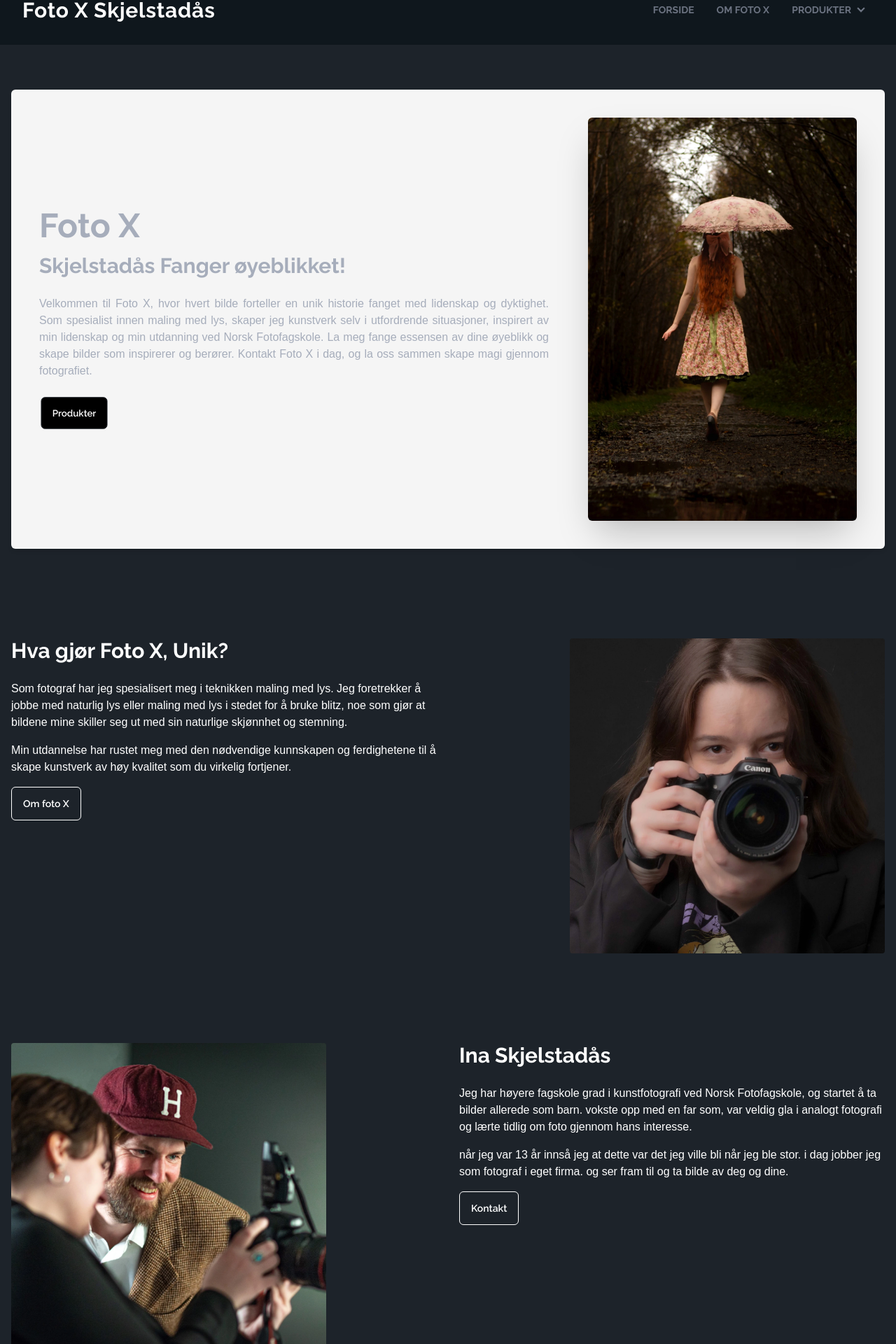
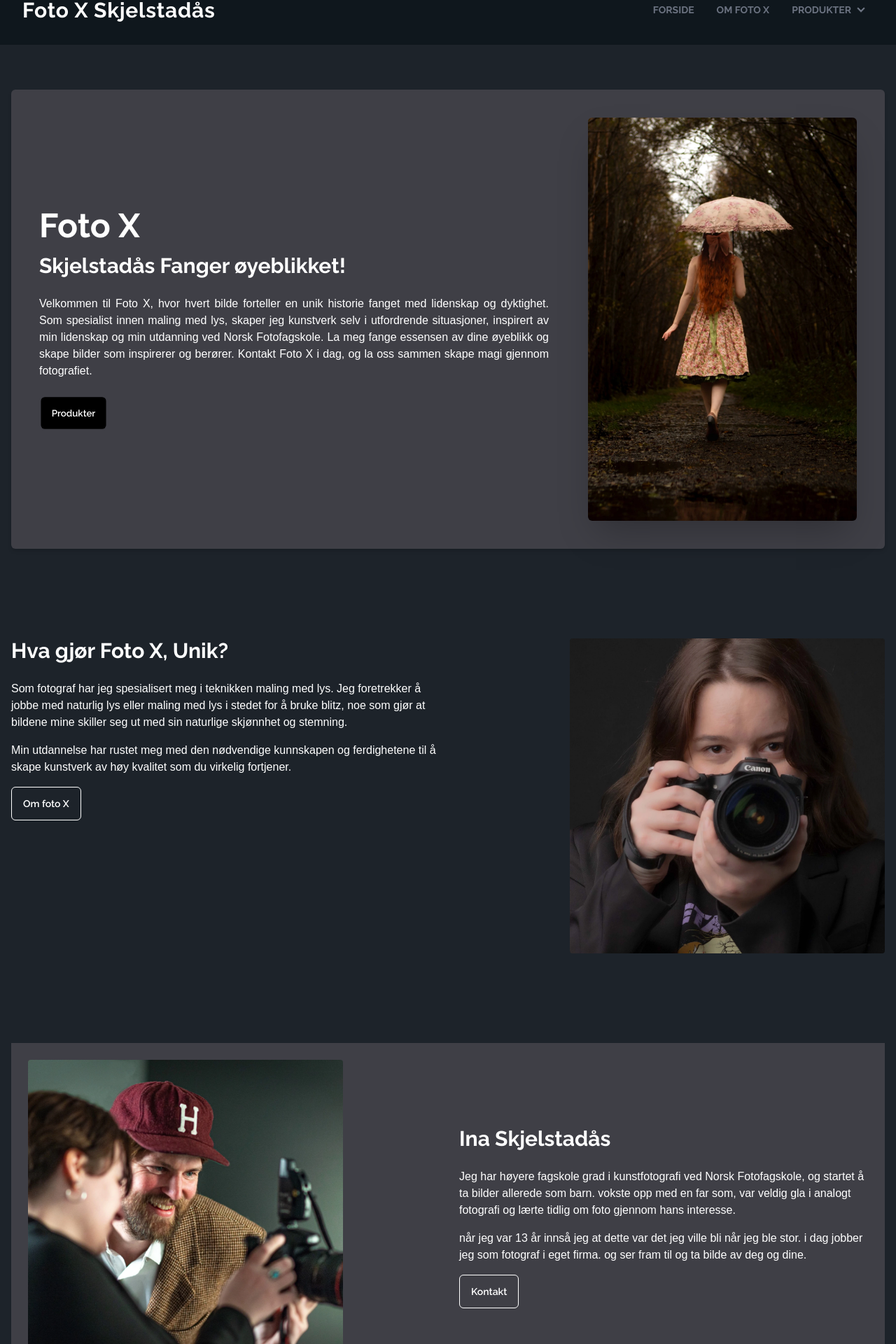
Before and after one commit to TorMagne/foto-x, a Vue app: page / in a window 1280 px wide. Shown: the part 36-1956 px from the top of the page at 70% size. Built offline with nearby package versions, Linux system fonts and the light colour scheme.

Commit message:
chore: Update HomeView styling and add new hero image

```diff
--- a/src/views/HomeView.vue
+++ b/src/views/HomeView.vue
@@ -1,10 +1,10 @@
 <template>
   <main class="container mx-auto mt-16 px-4">
     <section>
-      <div class="hero hidden rounded-md bg-[#f5f5f5] p-6 shadow-md md:block">
+      <div class="hero hidden rounded-md bg-zinc-700 p-6 shadow-md md:block">
         <div class="hero-content max-w-max flex-col justify-between lg:flex-row-reverse">
           <img src="../assets/images/header.jpg" class="max-w-sm rounded-md shadow-2xl" />
-          <div class="md:mr-10">
+          <div class="text-white md:mr-10">
             <h1 class="font-Raleway mb-4 text-5xl font-bold">Foto X</h1>
             <h2 class="font-Raleway text-3xl font-bold">Skjelstadås Fanger øyeblikket!</h2>
             <p class="font-Libre py-6 text-justify">
@@ -15,7 +15,7 @@
               berører. Kontakt Foto X i dag, og la oss sammen skape magi gjennom fotografiet.
             </p>
             <button
-              class="font-Raleway btn rounded-md bg-black text-white duration-300 ease-in-out hover:border-2 hover:border-black hover:bg-transparent hover:text-black"
+              class="font-Raleway btn rounded-md border-none bg-black text-white duration-300 ease-in-out hover:bg-white hover:text-black"
             >
               Produkter
             </button>
@@ -72,15 +72,15 @@
     </section>
 
     <section
-      class="mt-10 grid grid-cols-1 place-content-between gap-8 text-white md:mt-32 md:grid-cols-2"
+      class="mt-10 grid grid-cols-1 place-content-between gap-8 bg-zinc-700 p-6 text-white md:mt-32 md:grid-cols-2"
     >
-      <div class="avatar order-2 md:order-1">
+      <div class="avatar">
         <div class="w-full rounded md:w-[450px]">
           <img src="../assets/images/omfotox.jpg" alt="partner image" />
         </div>
       </div>
 
-      <div class="order-1 mb-6 md:order-2 md:mb-0">
+      <div class="mb-6 flex flex-col items-start justify-center md:mb-0">
         <h2 class="font-Raleway mb-6 text-lg font-bold md:text-3xl">Ina Skjelstadås</h2>
         <p class="font-Libre mb-4">
           Jeg har høyere fagskole grad i kunstfotografi ved Norsk Fotofagskole, og startet å ta
```
